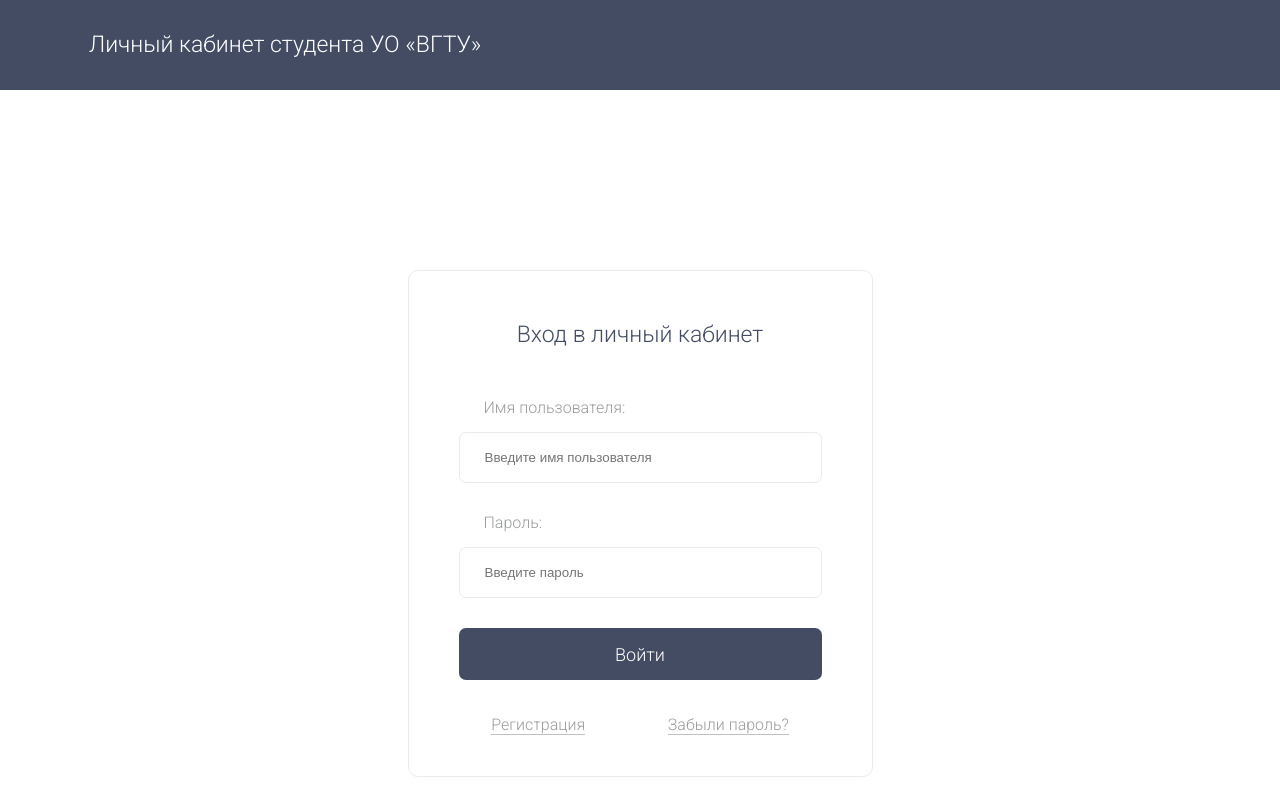
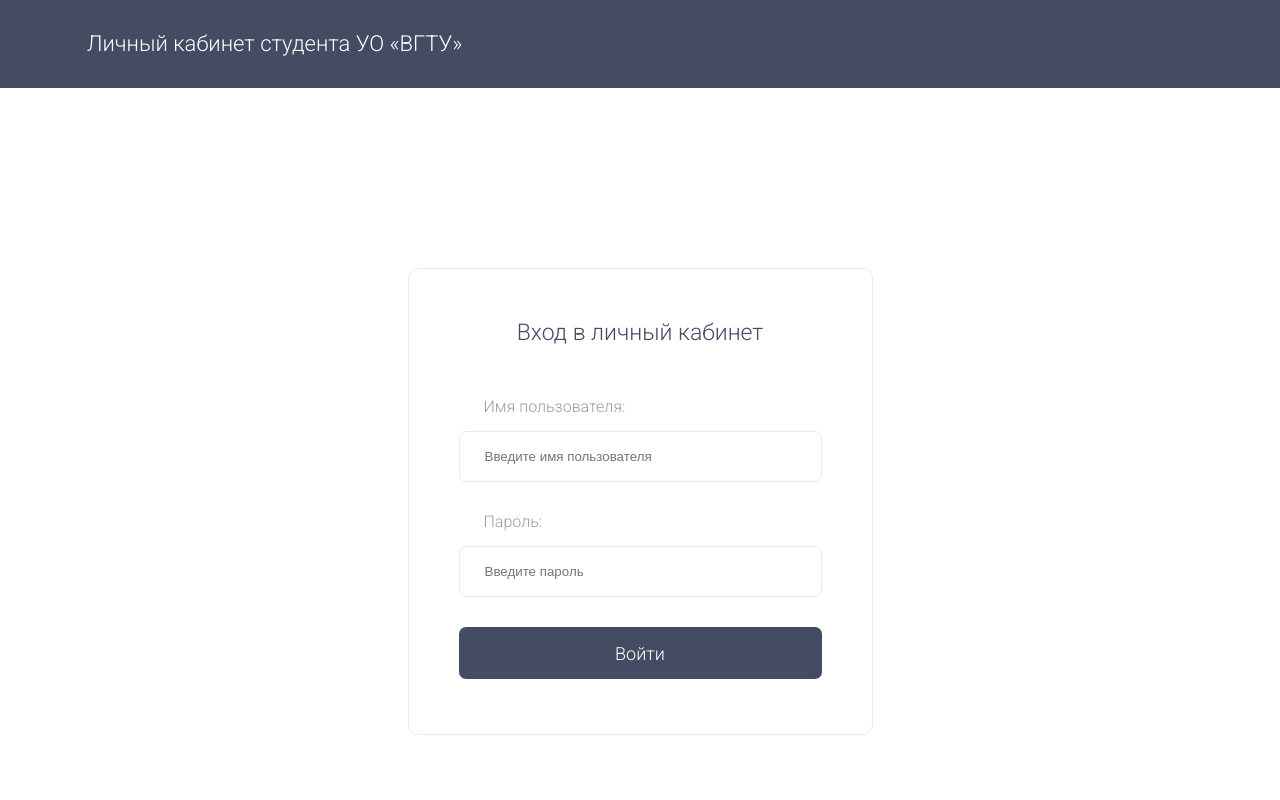
Before and after one commit to tragislav/students-area, a React (Create React App) app: page / in a window 1280 px wide. Built offline with nearby package versions, Linux system fonts and the light colour scheme.

Commit message:
Changed Layout, some header css properties, rename header

```diff
--- a/src/components/Layout/index.tsx
+++ b/src/components/Layout/index.tsx
@@ -1,13 +1,10 @@
 import { Outlet } from 'react-router-dom';
-
-import Header from '../Header';
 
 function Layout() {
   return (
-    <>
-      <Header />
+    <div>
       <Outlet />
-    </>
+    </div>
   );
 }
 
--- a/src/components/Header/index.tsx
+++ b/src/components/LoginHeader/index.tsx
@@ -14,7 +14,7 @@ import {
   ContentUserFIO,
 } from './styled';
 
-function Header() {
+function LoginHeader() {
   const navigate = useNavigate();
   const { user, signOut } = useAuth();
 
@@ -47,4 +47,4 @@ function Header() {
   );
 }
 
-export default Header;
+export default LoginHeader;
--- a/src/components/Header/styled.ts
+++ b/src/components/LoginHeader/styled.ts
@@ -19,9 +19,9 @@ export const HeaderInnerTitleText = styled.h1`
   font-family: Roboto, sans-serif;
   font-style: normal;
   font-weight: normal;
-  font-size: 23px;
+  font-size: 22px;
   line-height: 120%;
-  padding-left: 29px;
+  padding-left: 27px;
   text-align: center;
   color: #ffffff;
 `;
@@ -29,7 +29,6 @@ export const HeaderInnerTitleText = styled.h1`
 export const HeaderInnerContent = styled.div`
   display: flex;
   padding: 0 60px 0 0;
-  width: 260px;
   justify-content: space-between;
 `;
 
@@ -46,7 +45,7 @@ export const ContentUserFIO = styled.p`
   font-weight: normal;
   font-size: 14px;
   line-height: 16px;
-  padding-left: 12px;
+  padding: 0 12px;
   color: #ffffff;
 `;
 
--- a/src/pages/Login/index.tsx
+++ b/src/pages/Login/index.tsx
@@ -1,6 +1,7 @@
+/* eslint-disable @typescript-eslint/no-unused-vars */
 /* eslint-disable @typescript-eslint/no-unsafe-assignment */
 import { useEffect, useState } from 'react';
-import { useNavigate } from 'react-router-dom';
+import { useLocation, useNavigate } from 'react-router-dom';
 import { useForm, SubmitHandler } from 'react-hook-form';
 import { yupResolver } from '@hookform/resolvers/yup';
 
@@ -8,6 +9,9 @@ import { useAuth } from '../../hooks/useAuth';
 import { IAuth } from '../../@types/auth';
 import schema from './validation';
 import { getToken } from '../../api/auth';
+
+import LoginHeader from '../../components/LoginHeader';
+
 import {
   FormBottom,
   FormBottomP,
@@ -27,8 +31,9 @@ type Inputs = {
 };
 
 function Login() {
+  const location = useLocation();
   const navigate = useNavigate();
-  const { signIn } = useAuth();
+  const { user, signIn } = useAuth();
   const [disable, setDisable] = useState<boolean>(false);
   const [error, setError] = useState<boolean>(false);
 
@@ -37,12 +42,26 @@ function Login() {
   });
 
   useEffect(() => {
+    if (!user) {
       if (localStorage.getItem('user')) {
         const parseUser: IAuth = JSON.parse(localStorage.getItem('user') || '');
         signIn(parseUser, () =>
-        navigate('/main', {
+          navigate(
+            // location.state ? location.state?.from :
+            '/main',
+            {
               replace: true,
-        }),
+            },
+          ),
+        );
+      }
+    } else {
+      navigate(
+        // location.state ? location.state?.from :
+        '/main',
+        {
+          replace: true,
+        },
       );
     }
   });
@@ -79,6 +98,8 @@ function Login() {
   const password = register('password');
 
   return (
+    <>
+      <LoginHeader />
       <LoginContainer>
         <FormWrapper>
           <FormTitle>Вход в личный кабинет</FormTitle>
@@ -111,12 +132,9 @@ function Login() {
               Войти
             </LoginFormSubmit>
           </LoginForm>
-        <FormBottom>
-          <FormBottomP>Регистрация</FormBottomP>
-          <FormBottomP>Забыли пароль?</FormBottomP>
-        </FormBottom>
         </FormWrapper>
       </LoginContainer>
+    </>
   );
 }
 
--- a/src/pages/Login/styled.ts
+++ b/src/pages/Login/styled.ts
@@ -11,7 +11,6 @@ export const LoginContainer = styled.div`
 
 export const FormWrapper = styled.div`
   width: 465px;
-  height: 507px;
   text-align: center;
   margin: 180px auto 0;
   border: 1px solid #ebebeb;
@@ -39,7 +38,7 @@ export const FormError = styled.p`
 
 export const LoginForm = styled.form`
   text-align: left;
-  padding: 50px 50px 35px;
+  padding: 50px 50px 55px;
 `;
 
 export const LoginFormInput = styled.p`
```
Also changed, not shown: src/assets/images/vstu-logo.svg (added). Lines whose indentation alone changed are shown as unchanged.
